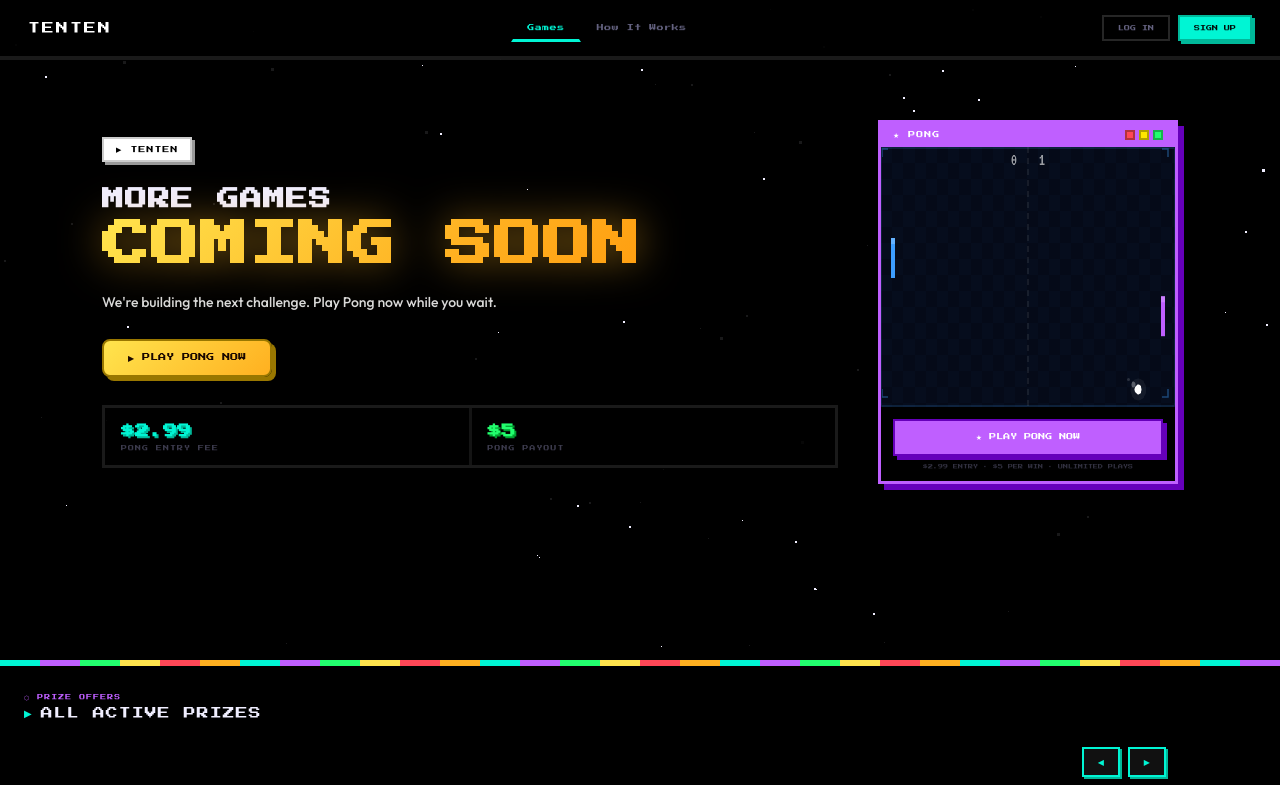
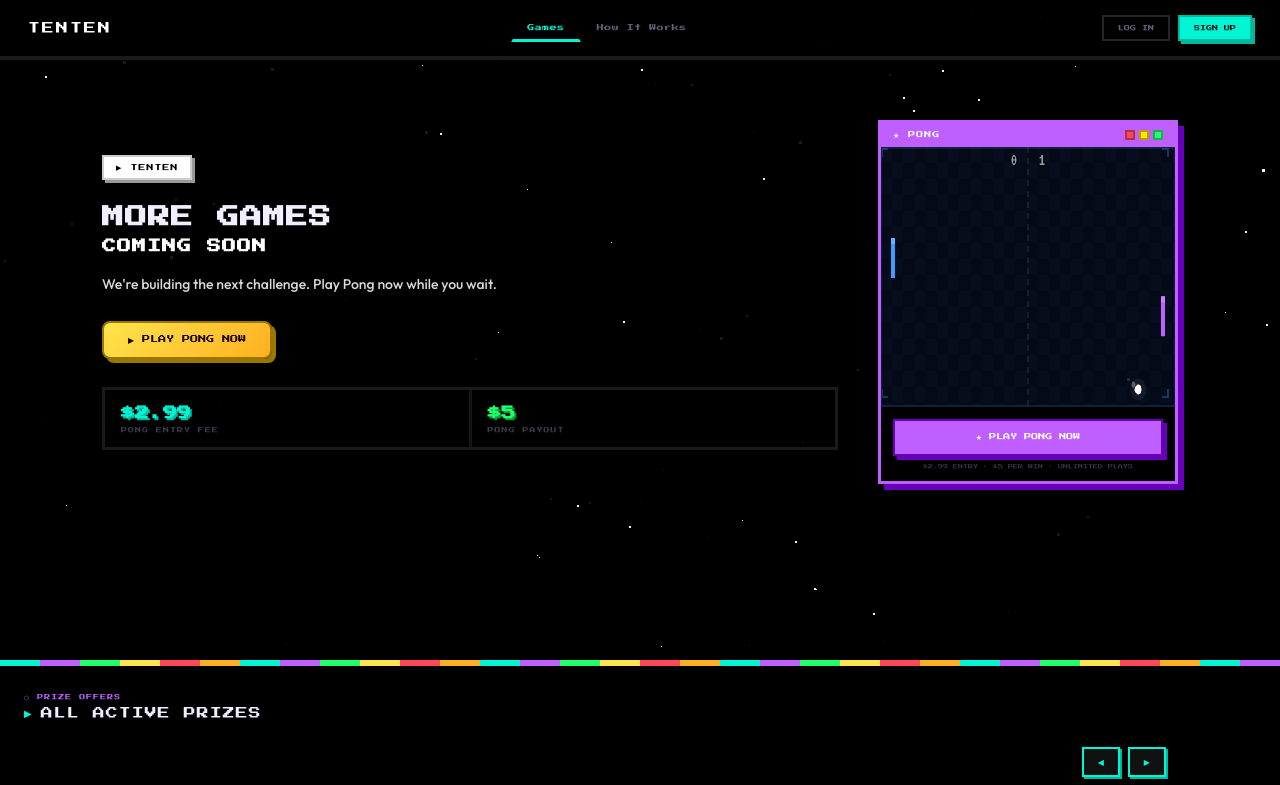
Before and after one commit to raheem101000-netizen/mediaskills, a website: page index.html in a window 1280 px wide. Shown: the top 785 px of the page. Drawn offline with Linux system fonts and the light colour scheme; no server answers; animation ran at ten frames a second.

Commit message:
fix hero coming soon text to white
Co-Authored-By: Claude Sonnet 5 <noreply@anthropic.com>

```diff
--- a/index.html
+++ b/index.html
@@ -984,7 +984,7 @@ async function goToPong(e) {
       <div class="px-badge">TENTEN</div>
       <h1 class="hero-h1">
         MORE GAMES
-        <span class="prize">COMING SOON</span>
+        <span style="display:block;font-size:14px;color:#ffffff;">COMING SOON</span>
       </h1>
       <p class="hero-desc">
         We're building the next challenge. Play Pong now while you wait.
```
